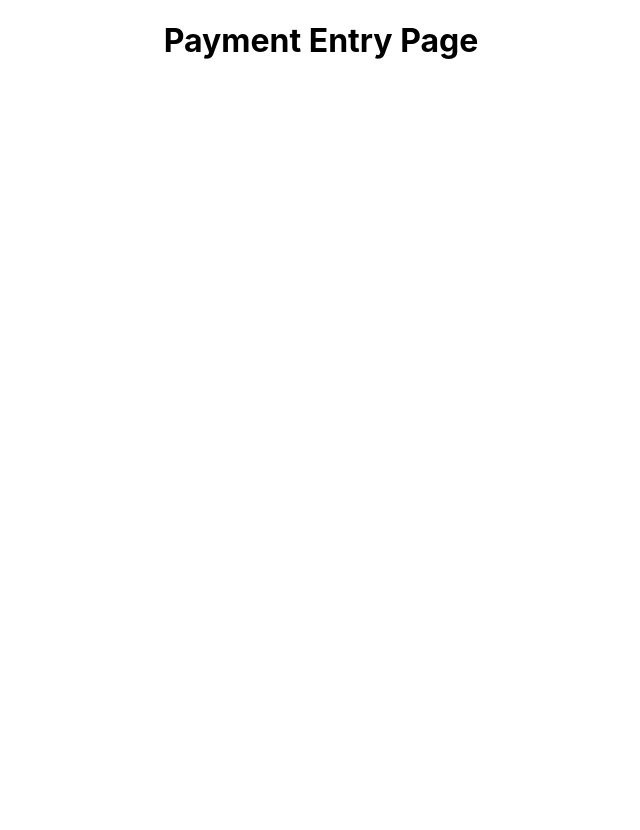
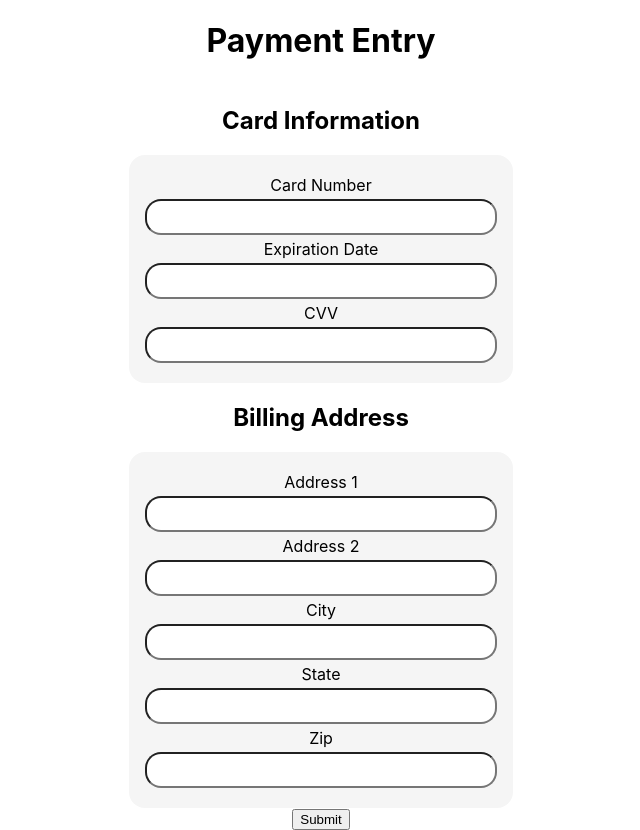
Before and after one commit to caelummmuhhh/cse5234-e-commerce-proj, a React (Create React App) app: page /purchase/paymentEntry in a window 1280 px wide. Shown: the whole page, without its empty margins (319-959 px from the left). Before the commit the page ends 800 px from the top, so only its background shows below. Built offline with nearby package versions, Linux system fonts and the light colour scheme.

Commit message:
PaymentEntry page

```diff
--- a/package.json
+++ b/package.json
@@ -8,6 +8,8 @@
     "@testing-library/user-event": "^13.5.0",
     "react": "^18.3.1",
     "react-dom": "^18.3.1",
+    "react-helmet": "^6.1.0",
+    "react-router-dom": "^6.26.2",
     "react-scripts": "5.0.1",
     "web-vitals": "^2.1.4"
   },
--- a/public/index.html
+++ b/public/index.html
@@ -27,7 +27,7 @@
     <title>React App</title>
   </head>
   <body>
-    <noscript>You need to enable JavaScript to run this app.</noscript>
+    <!-- <noscript>You need to enable JavaScript to run this app.</noscript> -->
     <div id="root"></div>
     <!--
       This HTML file is a template.
--- a/src/App.css
+++ b/src/App.css
@@ -36,3 +36,8 @@
     transform: rotate(360deg);
   }
 }
+
+.justify-center {
+  display: flex;
+  justify-content: center;
+}
--- a/src/App.js
+++ b/src/App.js
@@ -1,3 +1,5 @@
+import logo from './logo.svg';
+import './App.css';
 import "./App.css";
 import React from "react";
 import {
@@ -6,19 +8,38 @@ import {
   Routes,
   Navigate,
 } from "react-router-dom";
+import { Helmet } from 'react-helmet';
+
 import Purchase from "./components/purchase";
 import PaymentEntry from "./components/paymentEntry";
 import ShippingEntry from "./components/shippingEntry";
 import ViewOrder from "./components/viewOrder";
-import ViewConfirmation from "./components/Confirmation";
+import ViewConfirmation from "./components/paymentEntry/Confirmation";
 
 function App() {
   return (
     <div className="App">
+      <Helmet>
+        <title>Lab 5</title>
+      </Helmet>
+      {/* <header className="App-header">
+        <img src={logo} className="App-logo" alt="logo" />
+        <p>
+          Edit <code>src/App.js</code> and save to reload.
+        </p>
+        <a
+          className="App-link"
+          href="https://reactjs.org"
+          target="_blank"
+          rel="noopener noreferrer"
+        >
+          Learn React
+        </a>
+      </header> */}
       <Router>
-        <div className="content">
+        <div className="content justify-center">
           <Routes>
-            <Route path="/purchase" element={<Purchase/>} />
+            <Route path="/purchase" element={<Purchase />} />
             <Route path="/" element={<Navigate replace to="/purchase" />} />
             <Route path="/purchase/paymentEntry" element={<PaymentEntry />} />
             <Route path="/purchase/shippingEntry" element={<ShippingEntry />} />
--- a/src/components/paymentEntry.js
+++ b/src/components/paymentEntry.js
@@ -1,13 +1,55 @@
-import React from 'react';
+import { React, useState } from 'react';
+
+import CardEntry from './paymentEntry/CardEntry';
+import AddressEntry from './paymentEntry/AddressEntry';
+
+import '../styles/paymentEntry.css';
 
 const PaymentEntry = () => {
-    let TITLE = 'Payment Entry Page';
+    const PAYMENTINFO = {
+        card: {
+            number: '',
+            expiration: '',
+            cvv: ''
+        },
+        address: {
+            zip: '',
+            city: '',
+            state: '',
+            address1: '',
+            address2: ''
+        }
+    };
+
+    const [paymentInfo, setPaymentInfo] = useState(JSON.parse(window.localStorage.getItem('paymentInfo')) || PAYMENTINFO);
+
+    const handlePaymentEntrySubmit = (e) => {
+        e.preventDefault();
+        setPaymentInfo(paymentInfo);
+        window.localStorage.setItem('paymentInfo', JSON.stringify(paymentInfo));
+    }
+
+    const setCard = (card) => {
+        paymentInfo.card = card;
+        setPaymentInfo(paymentInfo);
+    }
+
+    const setAddress = (address) => {
+        paymentInfo.address = address;
+        setPaymentInfo(paymentInfo);
+    }
 
     return (
-        <div>
-            <h1>
-                {TITLE}
-            </h1>
+        <div className='w-96 flex-column gap-1'>
+            <h1>Payment Entry</h1>
+
+            <form onSubmit={handlePaymentEntrySubmit}>
+                <CardEntry card={paymentInfo.card} setCard={setCard}/>
+                <AddressEntry address={paymentInfo.address} setAddress={setAddress} />
+
+                <button type='submit'>Submit</button>
+            </form>
+
         </div>
     );
 };
--- /dev/null
+++ b/src/components/paymentEntry/AddressEntry.js
@@ -0,0 +1,23 @@
+import { React } from 'react';
+
+import TextInput from './TextInput';
+
+const AddressEntry = ({ address, setAddress }) => {
+    return (
+        <div>
+            <h2>Billing Address</h2>
+
+            <div className='bg rounded p1'>
+                <TextInput required={true} label='Address 1' fieldName='address1' state={address} setState={setAddress} />
+                <TextInput required={false} label='Address 2' fieldName='address2' state={address} setState={setAddress} />
+                <div>
+                    <TextInput required={true} label='City' fieldName='city' state={address} setState={setAddress} />
+                    <TextInput required={true} label='State' fieldName='state' state={address} setState={setAddress} />
+                    <TextInput required={true} label='Zip' fieldName='zip' state={address} setState={setAddress} />
+                </div>
+            </div>
+        </div>
+    );
+};
+
+export default AddressEntry;
--- /dev/null
+++ b/src/components/paymentEntry/CardEntry.js
@@ -0,0 +1,20 @@
+import { React } from 'react';
+
+import TextInput from './TextInput';
+
+const PaymentInfo = ({ card, setCard }) => {
+    return (
+        <div>
+            <h2>Card Information</h2>
+
+            <div className='bg rounded p1'>
+                <TextInput required={true} label='Card Number' fieldName='number' state={card} setState={setCard} />
+                <TextInput required={true} label='Expiration Date' fieldName='expiration' state={card} setState={setCard} />
+                <TextInput required={true} label='CVV' fieldName='cvv' state={card} setState={setCard} />
+            </div>
+
+        </div>
+    );
+};
+
+export default PaymentInfo;
--- /dev/null
+++ b/src/components/paymentEntry/TextInput.js
@@ -0,0 +1,24 @@
+import { React } from 'react';
+
+const TextInput = ({ required, label, fieldName, state, setState}) => {
+    return (
+        <div className='flex-column gap-1 my-1'>
+            <label>
+                {label}
+            </label>
+            <input
+                type='text'
+                required={required}
+                onChange= {(e) => {
+                    state[fieldName] = e.target.value;
+                    setState(state);
+                }}
+                className='height-1-5 rounded text-base p-25'
+                defaultValue={state[fieldName]}
+            >
+            </input>
+        </div>
+    );
+};
+
+export default TextInput;
--- /dev/null
+++ b/src/styles/paymentEntry.css
@@ -0,0 +1,45 @@
+.flex {
+    display: flex;
+}
+
+.flex-column {
+    display: flex;
+    flex-direction: column;
+}
+
+.w-96 {
+    width: 24rem;
+}
+
+.gap-1 {
+    gap: 0.25rem;
+}
+
+.my-1 {
+    margin-top: 0.25rem;
+    margin-bottom: 0.25rem;
+}
+
+.height-1-5 {
+    height: 1.5rem;
+}
+
+.bg {
+    background-color: #f5f5f5;
+}
+
+.rounded {
+    border-radius: 1rem;
+}
+
+.p1 {
+    padding: 1rem;
+}
+
+.p-25 {
+    padding: 0.25rem;
+}
+
+.text-base {
+    font-size: 1rem;
+}
```
Also changed, not shown: src/components/paymentEntry/Confirmation.js (renamed from src/components/Confirmation.js), 1 other file (tests, documents, lock files or other folders).
